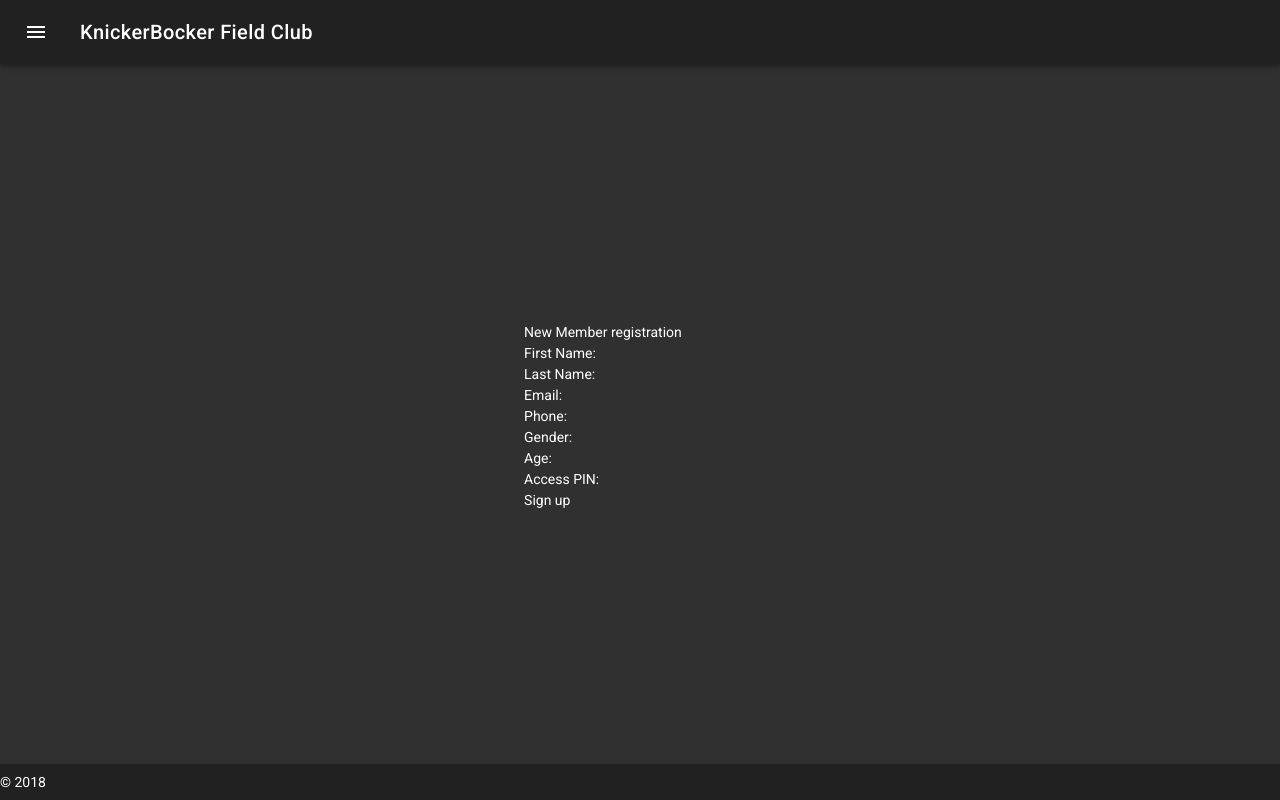
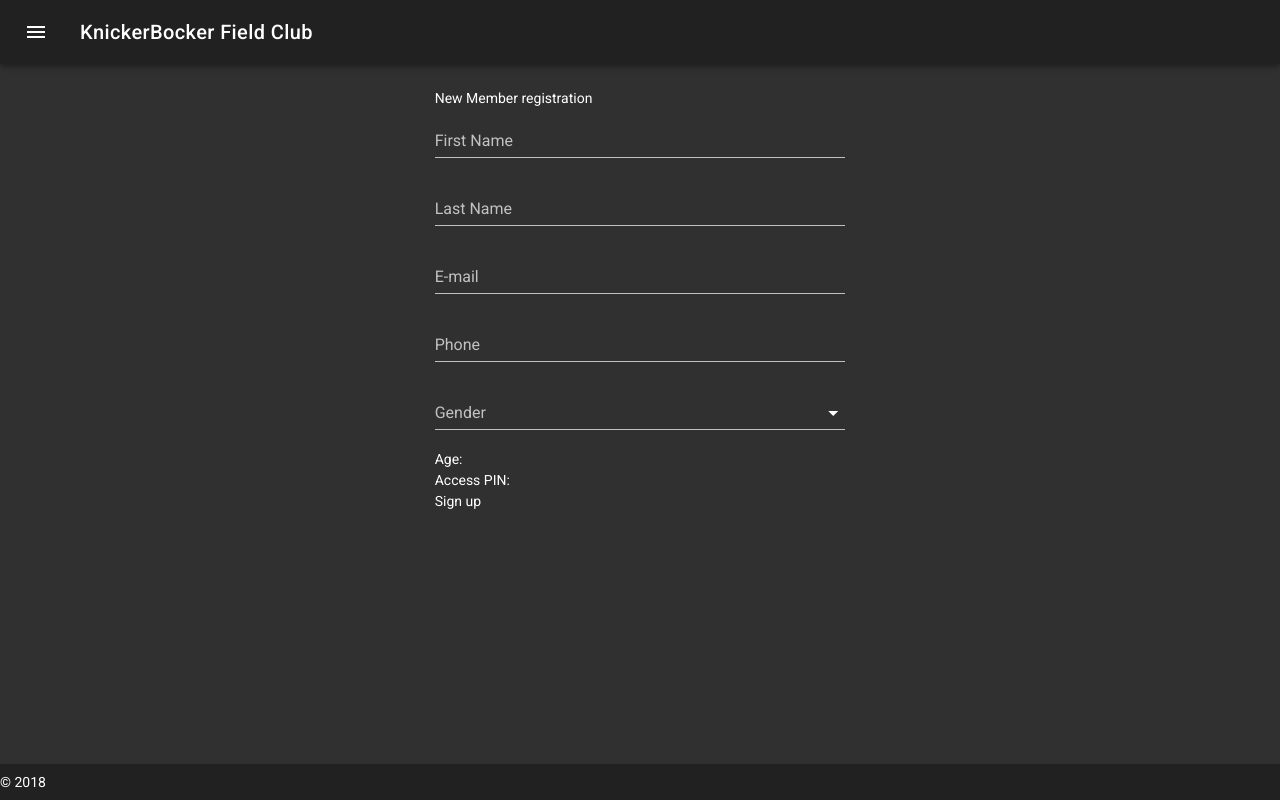
Before and after one commit to dfimiarz/clubhouse-frontend, a Vue app: page /members/new in a window 1280 px wide. Built offline with nearby package versions, Linux system fonts and the light colour scheme.

Commit message:
Adding vuetify to the project

```diff
--- a/package.json
+++ b/package.json
@@ -11,7 +11,7 @@
     "axios": "^0.18.0",
     "vue": "^2.5.17",
     "vue-router": "^3.0.1",
-    "vuetify": "^1.2.9",
+    "vuetify": "^1.3.0",
     "vuex": "^3.0.1"
   },
   "devDependencies": {
--- a/src/components/CourtGrid.vue
+++ b/src/components/CourtGrid.vue
@@ -1,4 +1,8 @@
+
 <template>
+<v-container fluid fill-height>
+  <v-layout justify-center align-center="">
+    <v-flex shrink>
        <div class="courtgrid">
         <div>
           Show list of current sessions here
@@ -7,6 +11,9 @@
           <a v-bind:href="newSessionUrl">Add new session</a>
         </div>
       </div>
+    </v-flex>
+  </v-layout>
+</v-container>
 </template>
 
 <script>
--- a/src/components/RegisterMember.vue
+++ b/src/components/RegisterMember.vue
@@ -1,37 +1,38 @@
 <template>
     <v-container fluid fill-height>
-        <v-layout justify-center align-center>
-            <v-flex shrink>
+        <v-layout justify-center align-baseline="">
+            <v-flex xs12 sm6 md4>
                 <div class="registermember">
                     New Member registration
-                    <form>
+                    <v-form>
                         <div v-if="error" class="errcontainer">
                         <span>Error: {{ error }}</span>
                         </div>
-                        <div>
-                            <label for="firstname"> First Name:</label>
-                            <input type="text" id="firstname" v-model="newMember.firstname" autocomplete="given-name">
-                        </div>
-                        <div>
-                            <label for="lastname"> Last Name:</label>
-                            <input type="text" id="lastname" v-model="newMember.lastname" autocomplete="family-name">
-                        </div>
-                        <div>
-                            <label for="email"> Email:</label>
-                            <input type="text" id="email" v-model="newMember.email" autocomplete="email">
-                        </div>
-                        <div>
-                            <label for="phone"> Phone:</label>
-                            <input type="text" id="phone" v-model="newMember.phone">
-                        </div>
-                        <div>
-                            <label for="gender"> Gender:</label>
-                            <select id="gender" v-model="newMember.gender">
-                                <option value="F">F</option>
-                                <option value="M">M</option>
-                                <option value="N">N</option>
-                            </select>
-                        </div>
+                        <v-text-field
+                            v-model="newMember.firstname"
+                            label="First Name"
+                            required>
+                        </v-text-field>
+                         <v-text-field
+                            v-model="lname"
+                            label="Last Name"
+                            required>
+                        </v-text-field>
+                         <v-text-field
+                            v-model="email"
+                            label="E-mail"
+                            required>
+                        </v-text-field>
+                         <v-text-field
+                            v-model="phone"
+                            label="Phone"
+                            required>
+                        </v-text-field>
+                        <v-select
+                        :items="genderItems"
+                        label="Gender"
+                        ></v-select>
+
                         <div>
                             <label for="age"> Age:</label>
                             <select id="age" v-model.number="newMember.age">
@@ -43,7 +44,7 @@
                             <input type="text" id="pin" v-model="newMember.pin" autocomplete="off" maxlength="5" size="5">
                         </div>
                         <button @click.prevent="addNewMember" :disabled="loading">Sign up</button>
-                    </form>
+                    </v-form>
                 </div>
             </v-flex>
         </v-layout>
@@ -77,6 +78,11 @@ export default {
         { val: "9", lbl: "9" },
         { val: "8", lbl: "8" },
         { val: "7", lbl: "7" }
+      ],
+      genderItems: [
+         { value: "M", text: "Male" },
+         { value: "F", text: "Female" },
+         { value: "O", text: "Other" }
       ]
     };
   },
```
Also changed, not shown: 1 other file (tests, documents, lock files or other folders). Lines whose indentation alone changed are shown as unchanged.
